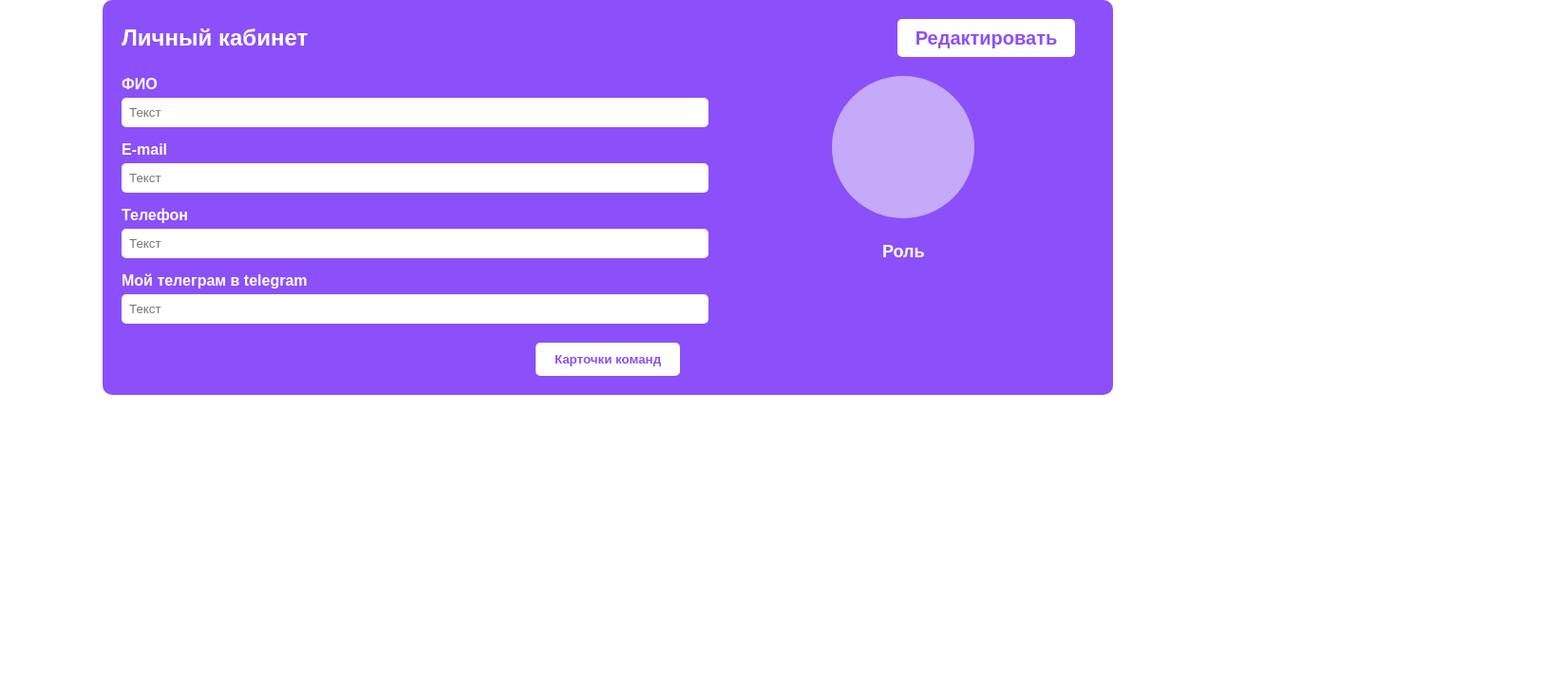
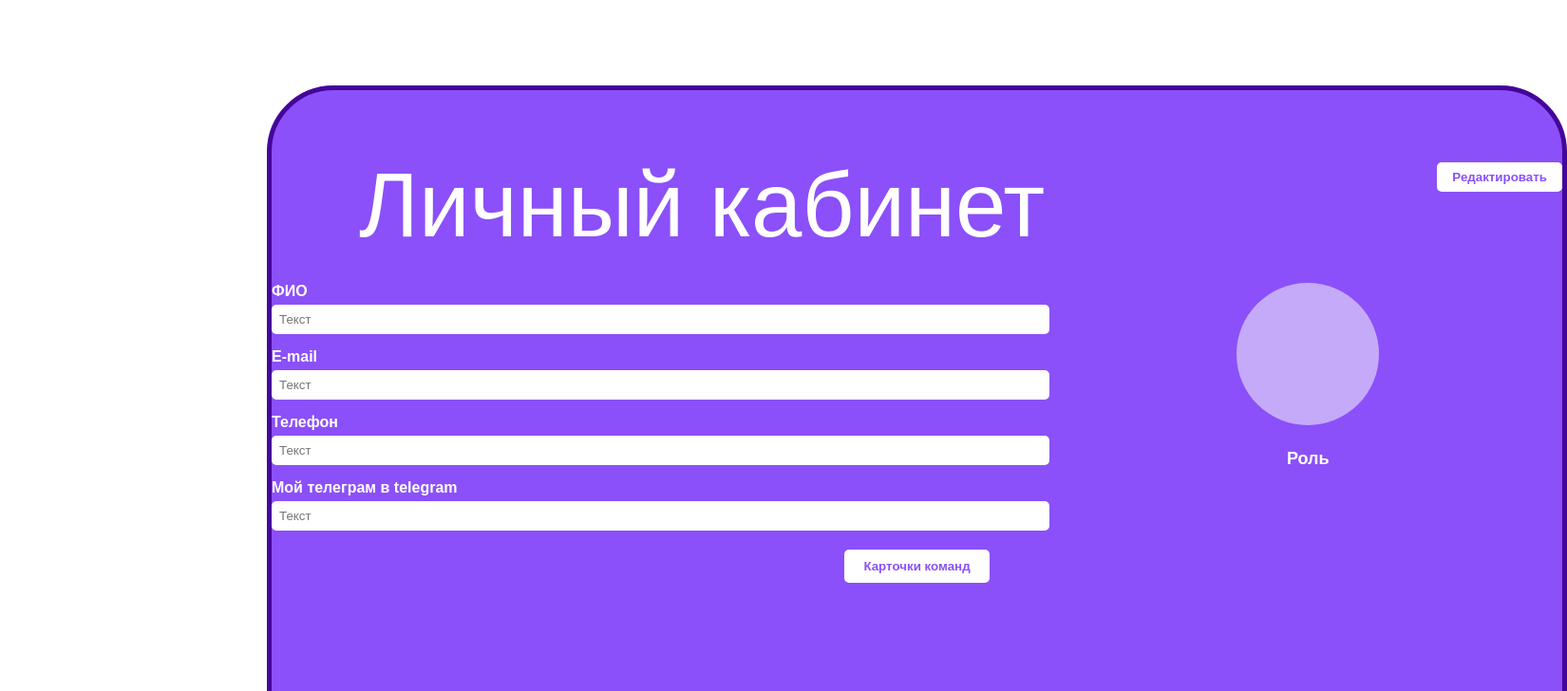
Before and after one commit to Students-buisness-incubator-of-TUSUR/track-me-frontend, a React (Create React App) app: page /profile in a window 1280 px wide. Shown: the top 728 px of the page at 95% size, 1650 px wide, since content can reach past the window. Built offline with nearby package versions, Linux system fonts and the light colour scheme.

Commit message:
Добавил личный кабинет (#95)

```diff
--- a/src/accets/profile/ProfilePage.css
+++ b/src/accets/profile/ProfilePage.css
@@ -1,9 +1,11 @@
 .profile-container {
-    width: 80%;
-    margin: 0 auto;
+  width: 1359px;
+  height: 882px;
+  margin-top: 90px;
+  margin-left: 281px;
   background-color: #8b50f9; /* Фон, похожий на фиолетовый из макета */
-    padding: 20px;
-    border-radius: 10px;
+  border: 5px solid #44069A;
+  border-radius: 70px;
   color: #fff;
   font-family: sans-serif;
   display: flex;
@@ -12,7 +14,10 @@
 }
 
 .profile-header {
+
+
   width: 100%;
+
   display: flex;
   justify-content: space-between;
   align-items: center;
@@ -20,11 +25,16 @@
 }
 
 .profile-header h1 {
-    font-size: 24px;
+  width: 839px;
+  height: 117px;
+  padding-top: 66px;
+  padding-left: 92px;
+  font-weight: 400;
+  font-size: 96px;
   margin: 0;
 }
 
-  .edit-button {
+.edit-button12 {
   background-color: #ffffff;
   color: #8b50f9;
   border: none;
--- a/src/accets/profile/ProfilePage.js
+++ b/src/accets/profile/ProfilePage.js
@@ -6,7 +6,7 @@ function ProfilePage() {
     <div className="profile-container">
       <div className="profile-header">
         <h1>Личный кабинет</h1>
-        <button className="edit-button">Редактировать</button>
+        <button className="edit-button12">Редактировать</button>
       </div>
 
       <div className="profile-content">
```
Lines whose indentation alone changed are shown as unchanged.
